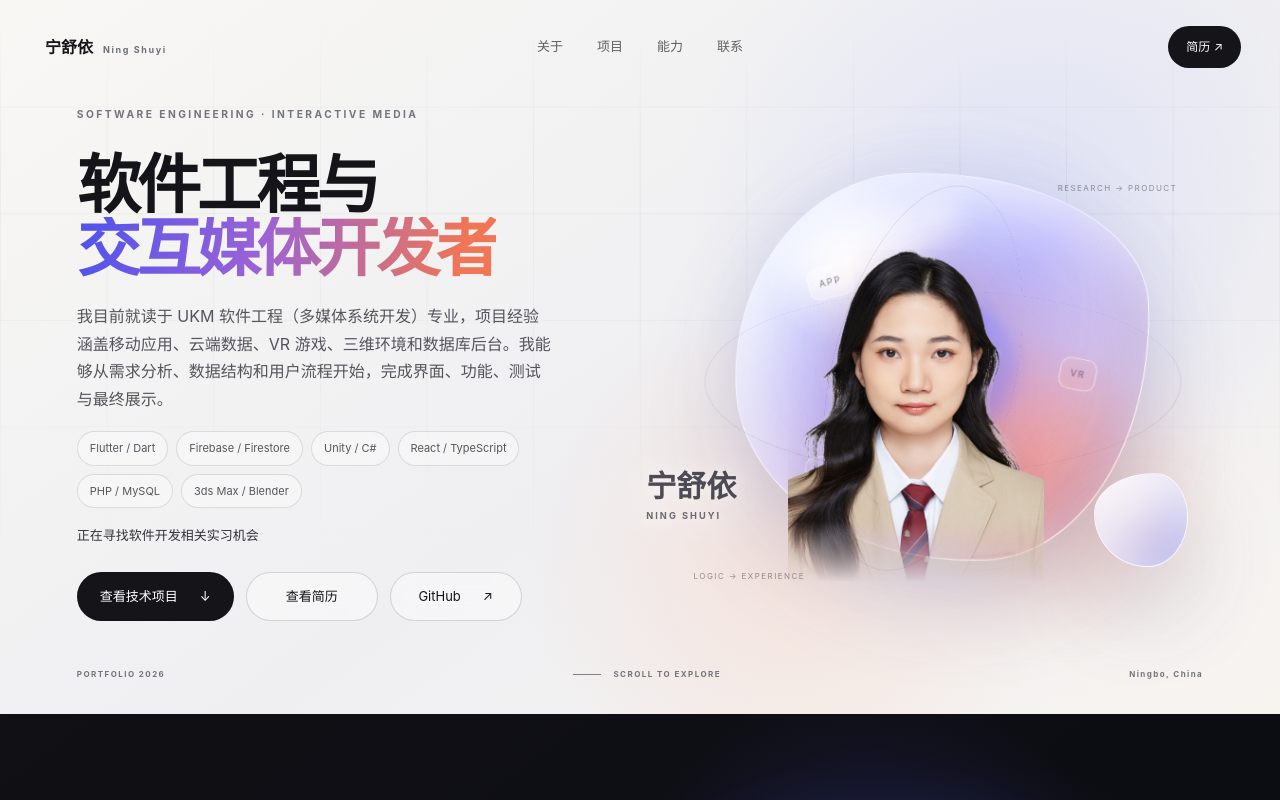
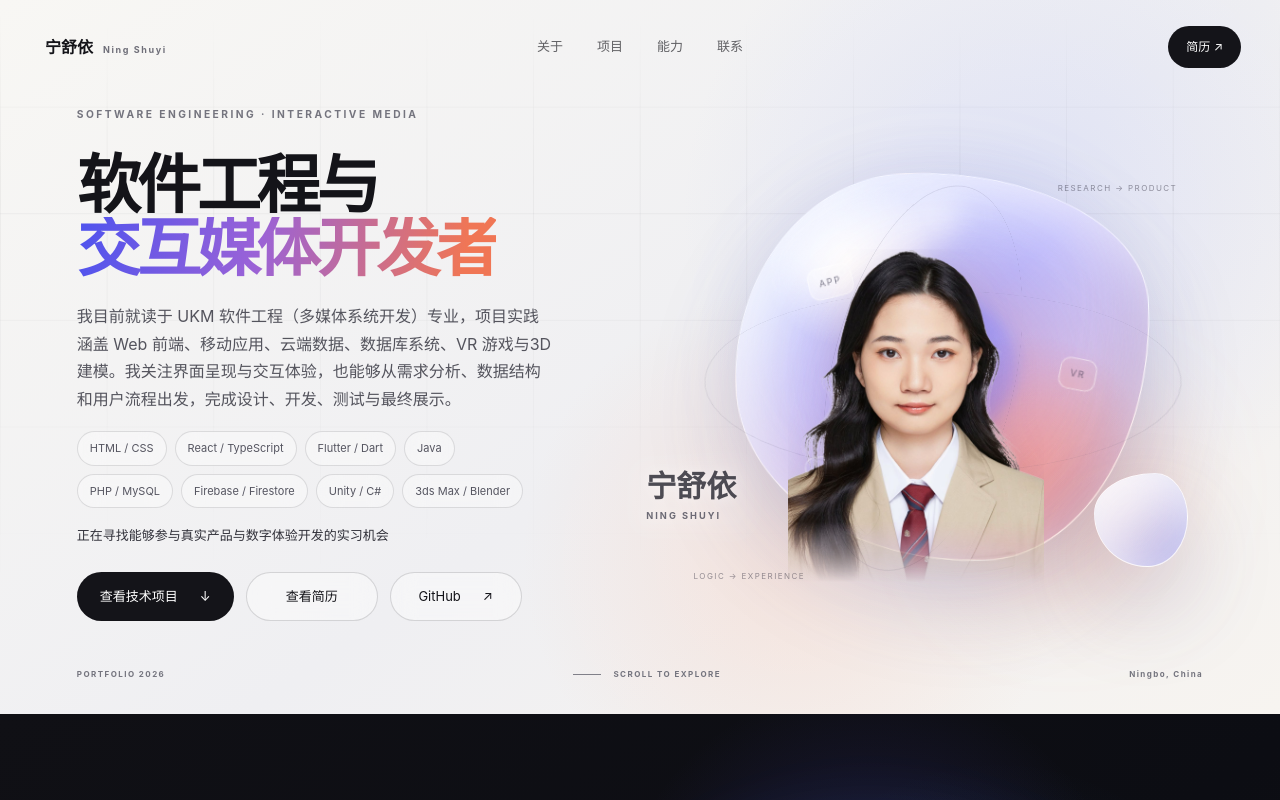
Before and after one commit to shuey11/shuey11.github.io, a Next.js app: page / in a window 1280 px wide. Shown: the top 800 px of the page. Built offline with nearby package versions, Linux system fonts and the light colour scheme.

Commit message:
Update portfolio content and project pages

```diff
--- a/app/page.tsx
+++ b/app/page.tsx
@@ -294,17 +294,17 @@ export default function Home() {
             <span className="gradient-text">交互媒体开发者</span>
           </h1>
           <p className="hero-intro">
-            我目前就读于 UKM 软件工程（多媒体系统开发）专业，项目经验涵盖移动应用、云端数据、VR 游戏、三维环境和数据库后台。我能够从需求分析、数据结构和用户流程开始，完成界面、功能、测试与最终展示。
+            我目前就读于 UKM 软件工程（多媒体系统开发）专业，项目实践涵盖 Web 前端、移动应用、云端数据、数据库系统、VR 游戏与3D建模。我关注界面呈现与交互体验，也能够从需求分析、数据结构和用户流程出发，完成设计、开发、测试与最终展示。
           </p>
           <div className="hero-tags" aria-label="关键词">
-            {["Flutter / Dart","Firebase / Firestore","Unity / C#","React / TypeScript","PHP / MySQL","3ds Max / Blender"].map(
+            {["HTML / CSS","React / TypeScript","Flutter / Dart","Java","PHP / MySQL","Firebase / Firestore","Unity / C#","3ds Max / Blender"].map(
               (item) => (
                 <span key={item}>{item}</span>
               ),
             )}
           </div>
           <p className="hero-status">
-            正在寻找软件开发相关实习机会
+            正在寻找能够参与真实产品与数字体验开发的实习机会
           </p>
           <div className="hero-actions">
             <a
```
